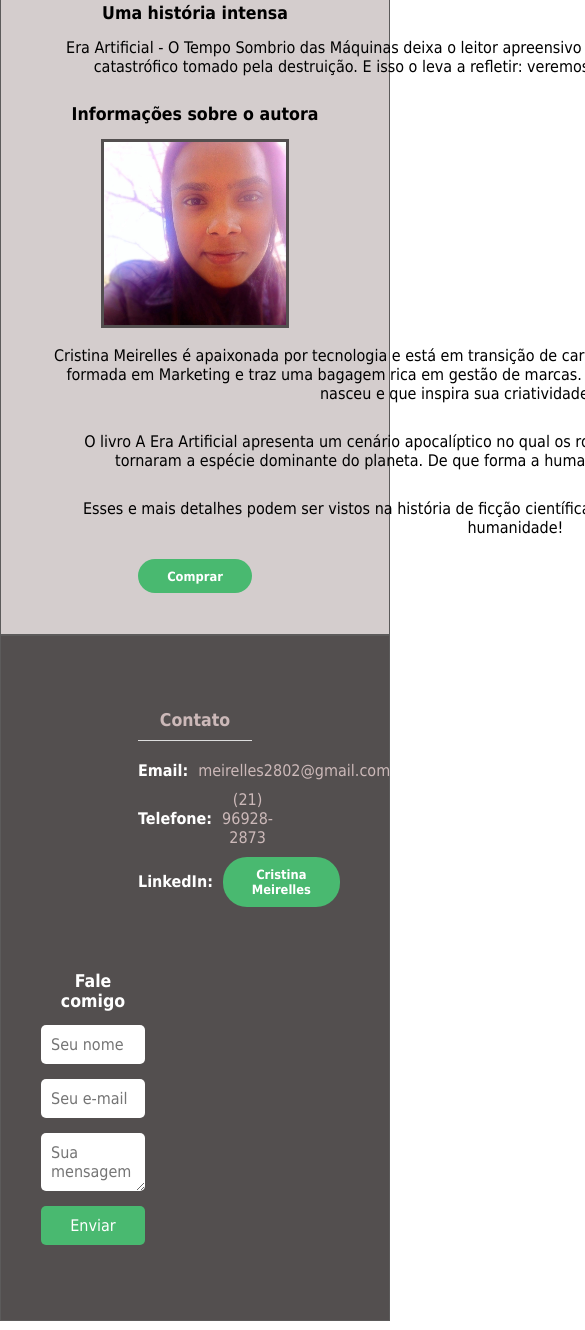
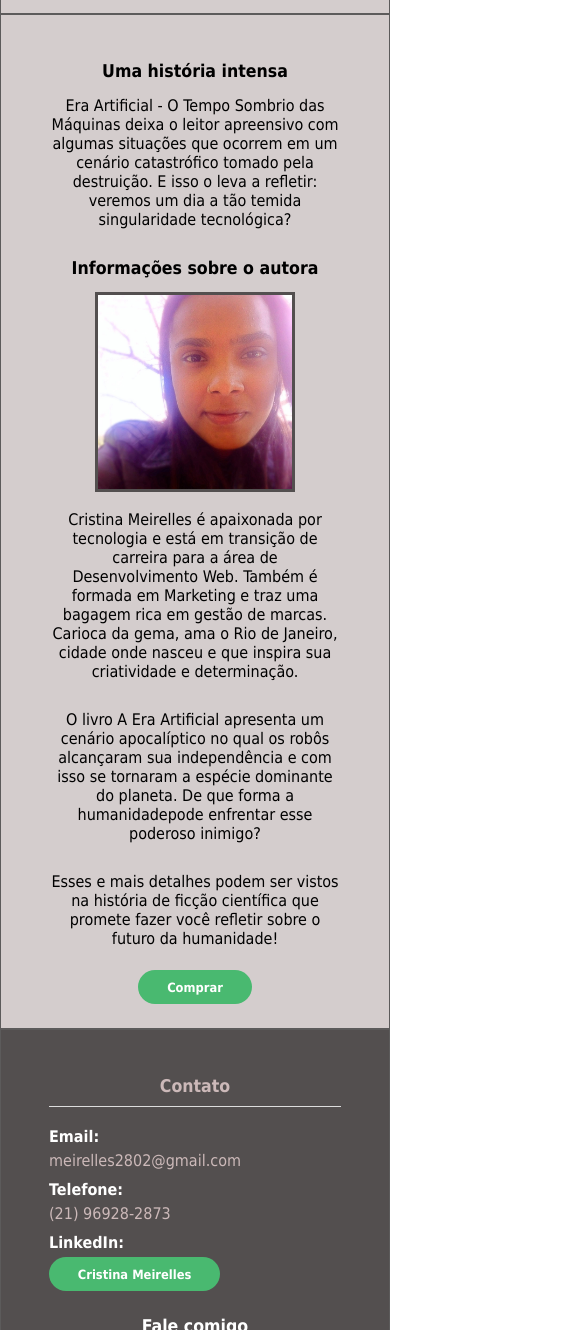
Before and after one commit to CristinaMeirelles/projeto-livro, a plain HTML site: page index.html in a window 390 px wide. Shown: the part 670-2000 px from the top of the page, 585 px wide, since content can reach past the window. Drawn offline with Linux system fonts and the light colour scheme.

Commit message:
Update estilo.css

```diff
--- a/estilo.css
+++ b/estilo.css
@@ -13,27 +13,33 @@ footer {
   background-color: #d4cdcd;
   text-align: center;
 }
+
 header h1 {
   font-size: 2rem;
   margin: 0.9rem 0;
 }
+
 header h2 {
   font-size: 1.5rem;
   margin: 0.9rem 0;
 }
+
 h3 {
   font-size: 1.1rem;
   margin: 0.9rem 0;
 }
+
 p {
   font-size: 1rem;
   width: 58.1rem;
+  max-width: 100%;
   margin: 0.9rem auto 1.8rem auto;
 }
 
 img {
   width: 11.8rem;
 }
+
 .borda {
   border: 3px solid #534f4f;
 }
@@ -47,6 +53,7 @@ a {
   color: #fff;
   font-weight: bold;
 }
+
 footer {
   display: flex;
   justify-content: space-between;
@@ -79,13 +86,14 @@ footer {
 
 .contato-label {
   font-weight: bold;
-  width: 80px; /* Largura fixa para os rótulos */
+  width: 80px;
   margin-right: 10px;
 }
 
 .contato-info {
   color: #ccb9b9;
 }
+
 footer .formulario {
   width: 40%;
 }
@@ -103,7 +111,7 @@ footer .formulario form button {
   font-size: 16px;
   border: none;
   border-radius: 5px;
-  margin-right: 50px;
+  width: 100%;
 }
 
 footer .formulario form button {
@@ -114,20 +122,49 @@ footer .formulario form button {
 }
 
 footer .formulario form button:hover {
-  background-color: #49b970;
+  background-color: #3ca65e;
 }
 
 .formulario h3 {
-  margin-right: 50px;
+  margin-bottom: 15px;
 }
+
+/* Responsividade para telas menores */
 @media (max-width: 768px) {
+  header,
+  main,
+  footer {
+    padding: 2rem;
+  }
+
+  p {
+    width: 100%;
+    padding: 0 1rem;
+  }
+
   footer {
     flex-direction: column;
+    align-items: center;
   }
 
   footer .contato,
   footer .formulario {
-    width: 50%;
-    margin-bottom: 20px;
+    width: 100%;
+    padding: 0 1rem;
+  }
+
+  .contato-item {
+    flex-direction: column;
+    align-items: flex-start;
+  }
+
+  .contato-label {
+    width: auto;
+    margin-bottom: 5px;
+  }
+
+  img {
+    width: 100%;
+    max-width: 200px;
   }
 }
```
